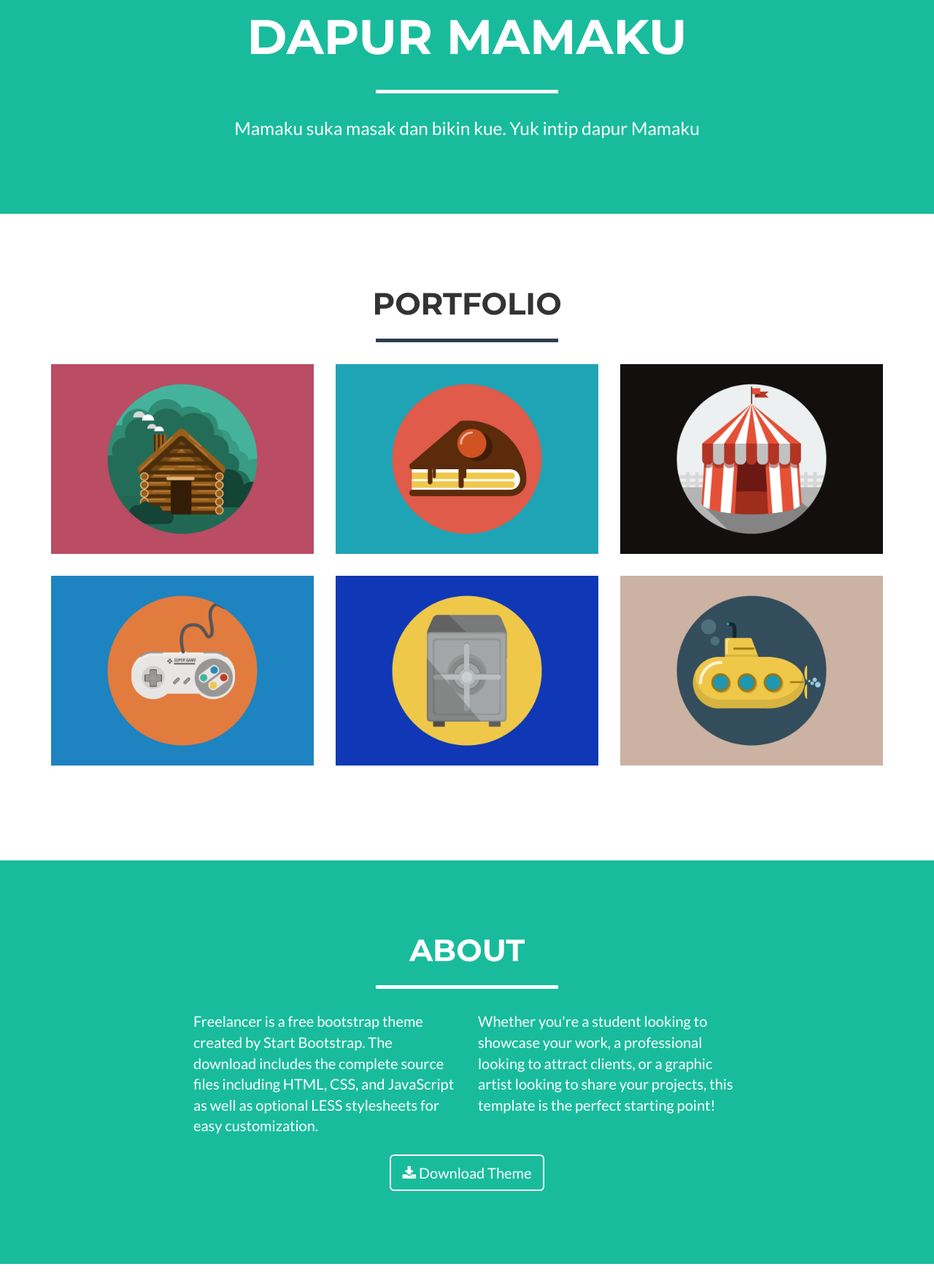
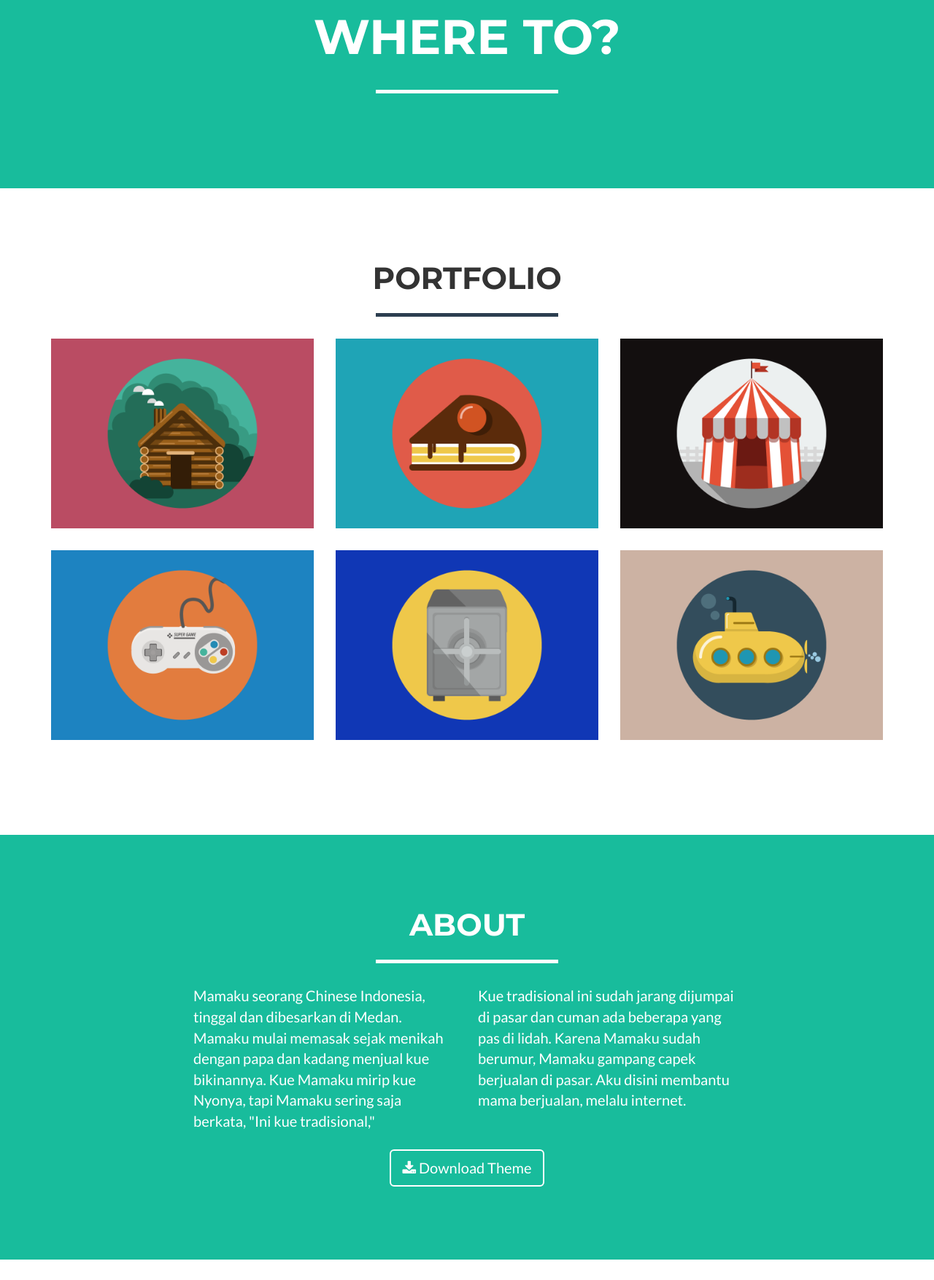
Before and after one commit to jessicateh/SPCA, a website: page index.html in a window 1280 px wide. Shown: the part 473-2227 px from the top of the page at 73% size. Drawn offline with nearby package versions, Linux system fonts and the light colour scheme.

Commit message:
change "about-me" text

```diff
--- a/index.html
+++ b/index.html
@@ -73,9 +73,9 @@
                 <div class="col-lg-12">
                     <img class="img-responsive" src="img/profile.png" alt="">
                     <div class="intro-text">
-                        <span class="name">Dapur Mamaku</span>
+                        <span class="name">Where to?</span>
                         <hr class="star-light">
-                        <span class="skills"> Mamaku suka masak dan bikin kue. Yuk intip dapur Mamaku</span>
+                        <span class="skills"> </span>
                     </div>
                 </div>
             </div>
@@ -167,10 +167,10 @@
             </div>
             <div class="row">
                 <div class="col-lg-4 col-lg-offset-2">
-                    <p>Freelancer is a free bootstrap theme created by Start Bootstrap. The download includes the complete source files including HTML, CSS, and JavaScript as well as optional LESS stylesheets for easy customization.</p>
+                    <p>Mamaku seorang Chinese Indonesia, tinggal dan dibesarkan di Medan. Mamaku mulai memasak sejak menikah dengan papa dan kadang menjual kue bikinannya. Kue Mamaku mirip kue Nyonya, tapi Mamaku sering saja berkata, "Ini kue tradisional,"</p>
                 </div>
                 <div class="col-lg-4">
-                    <p>Whether you're a student looking to showcase your work, a professional looking to attract clients, or a graphic artist looking to share your projects, this template is the perfect starting point!</p>
+                    <p>Kue tradisional ini sudah jarang dijumpai di pasar dan cuman ada beberapa yang pas di lidah. Karena Mamaku sudah berumur, Mamaku gampang capek berjualan di pasar. Aku disini membantu mama berjualan, melalu internet. </p>
                 </div>
                 <div class="col-lg-8 col-lg-offset-2 text-center">
                     <a href="#" class="btn btn-lg btn-outline">
```
